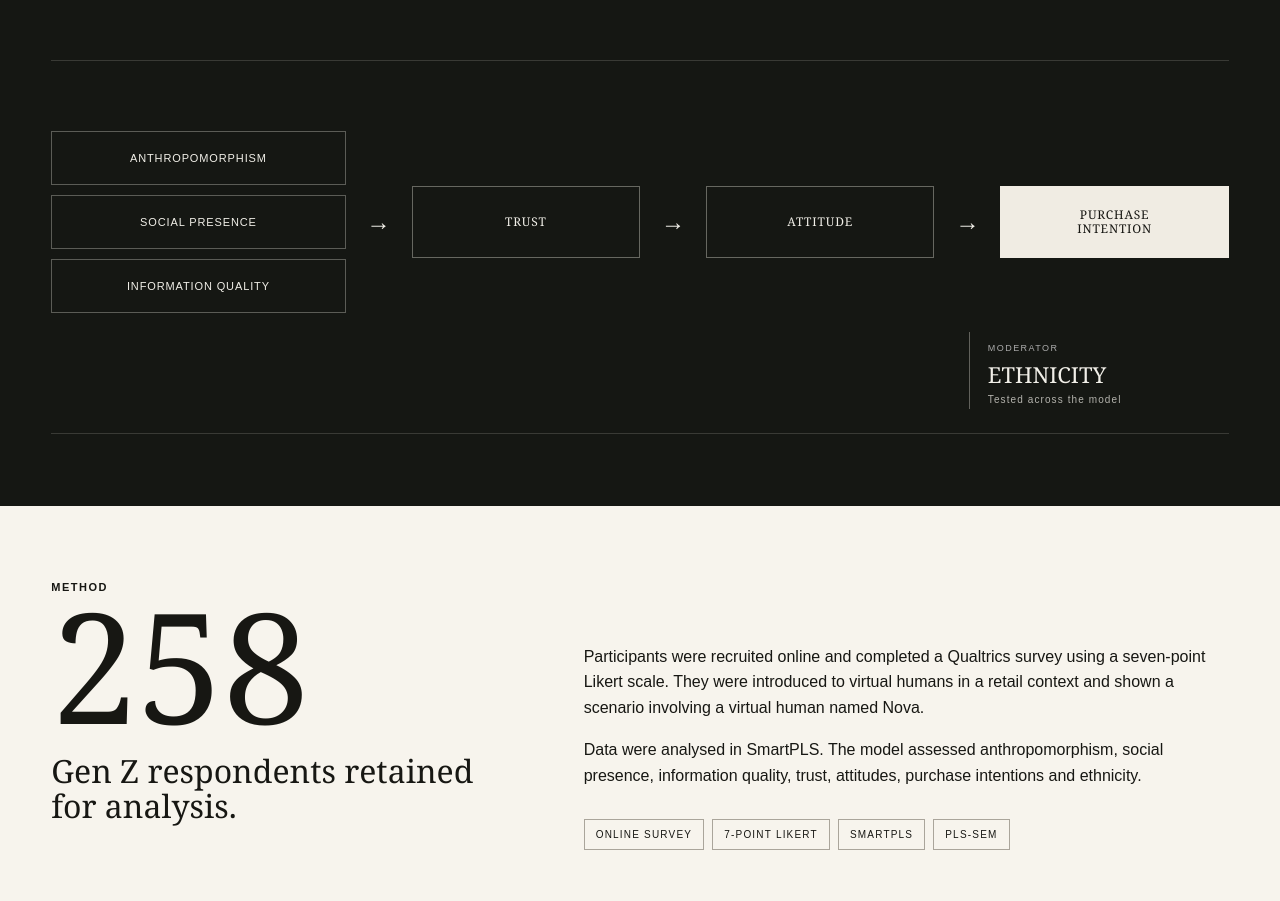
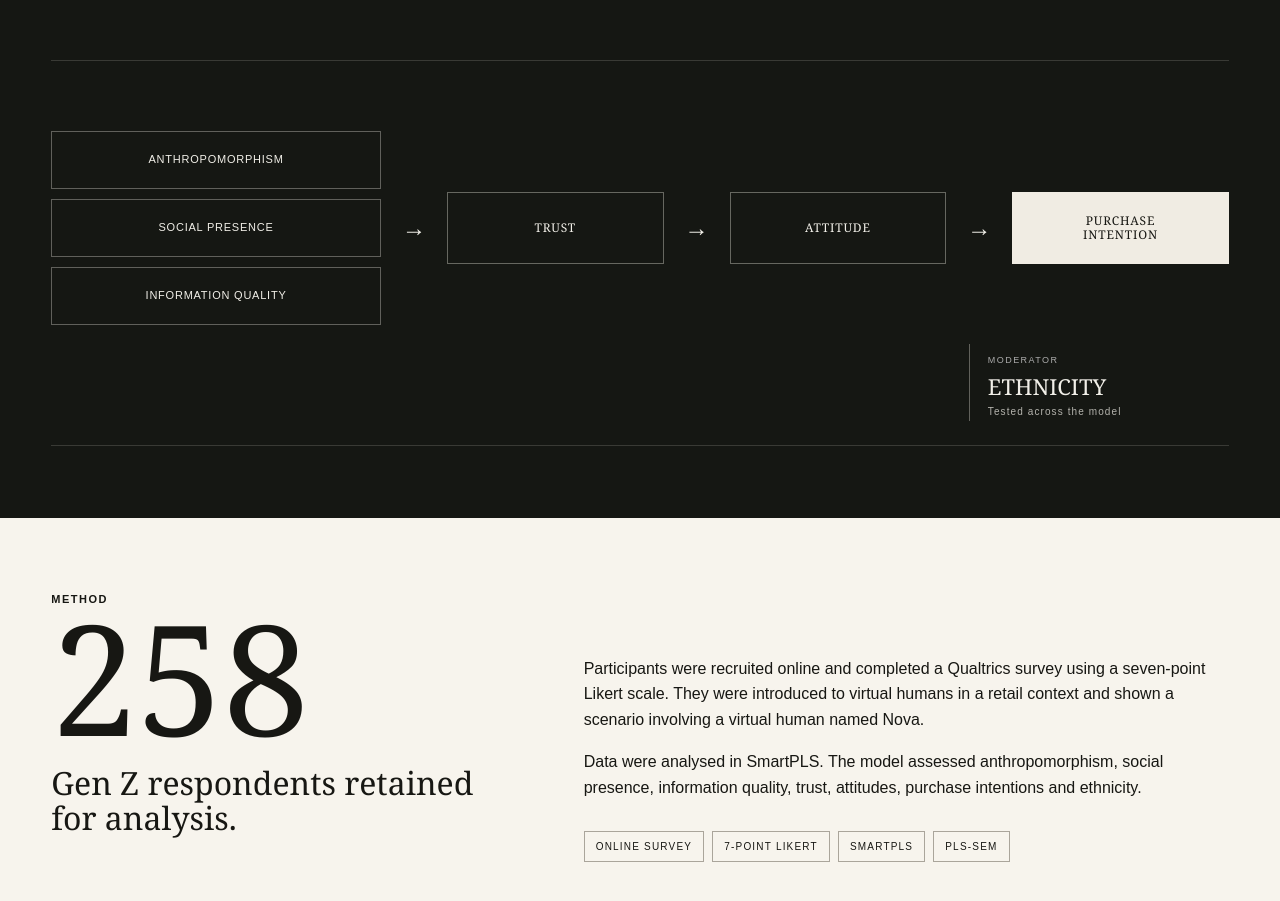
Before and after one commit to reggiemagtibay/reginald-magtibay-portfolio, a Next.js app: page /work/virtual-humans in a window 1280 px wide. Shown: the part 1840-2741 px from the top of the page. Built offline with nearby package versions, Linux system fonts and the light colour scheme.

Commit message:
Restore predictor boxes in linear conceptual model

```diff
--- a/app/globals.css
+++ b/app/globals.css
@@ -346,3 +346,22 @@ max-width:220px!important;
 .vh-network-linear>.vh-linear-arrow{flex:0 0 30px!important;text-align:center!important;font-size:24px!important}
 .vh-network-linear>.vh-ethnicity{position:absolute!important;right:0!important;bottom:24px!important;width:260px!important;border-left:1px solid rgba(240,236,227,.35)!important;padding:4px 0 4px 18px!important;box-sizing:border-box!important;text-align:left!important}
 @media(max-width:900px){.vh-network-linear{flex-direction:column!important;align-items:stretch!important;padding:40px 0!important}.vh-linear-inputs{flex-basis:auto!important}.vh-network-linear>.vh-linear-arrow{transform:rotate(90deg)!important;flex-basis:auto!important}.vh-network-linear>.vh-ethnicity{position:static!important;width:auto!important;margin-top:18px!important}}
+
+/* Conceptual model — restore boxes around predictor variables */
+.vh-network-linear .vh-linear-inputs{display:flex!important;flex-direction:column!important;gap:10px!important;flex:0 0 28%!important;min-width:0!important}
+.vh-network-linear .vh-linear-inputs span{
+display:flex!important;
+align-items:center!important;
+justify-content:center!important;
+width:100%!important;
+min-height:58px!important;
+margin:0!important;
+padding:12px 16px!important;
+box-sizing:border-box!important;
+border:1px solid rgba(240,236,227,.34)!important;
+font-size:11px!important;
+line-height:1.2!important;
+letter-spacing:.07em!important;
+white-space:normal!important;
+text-align:center!important;
+}
```
